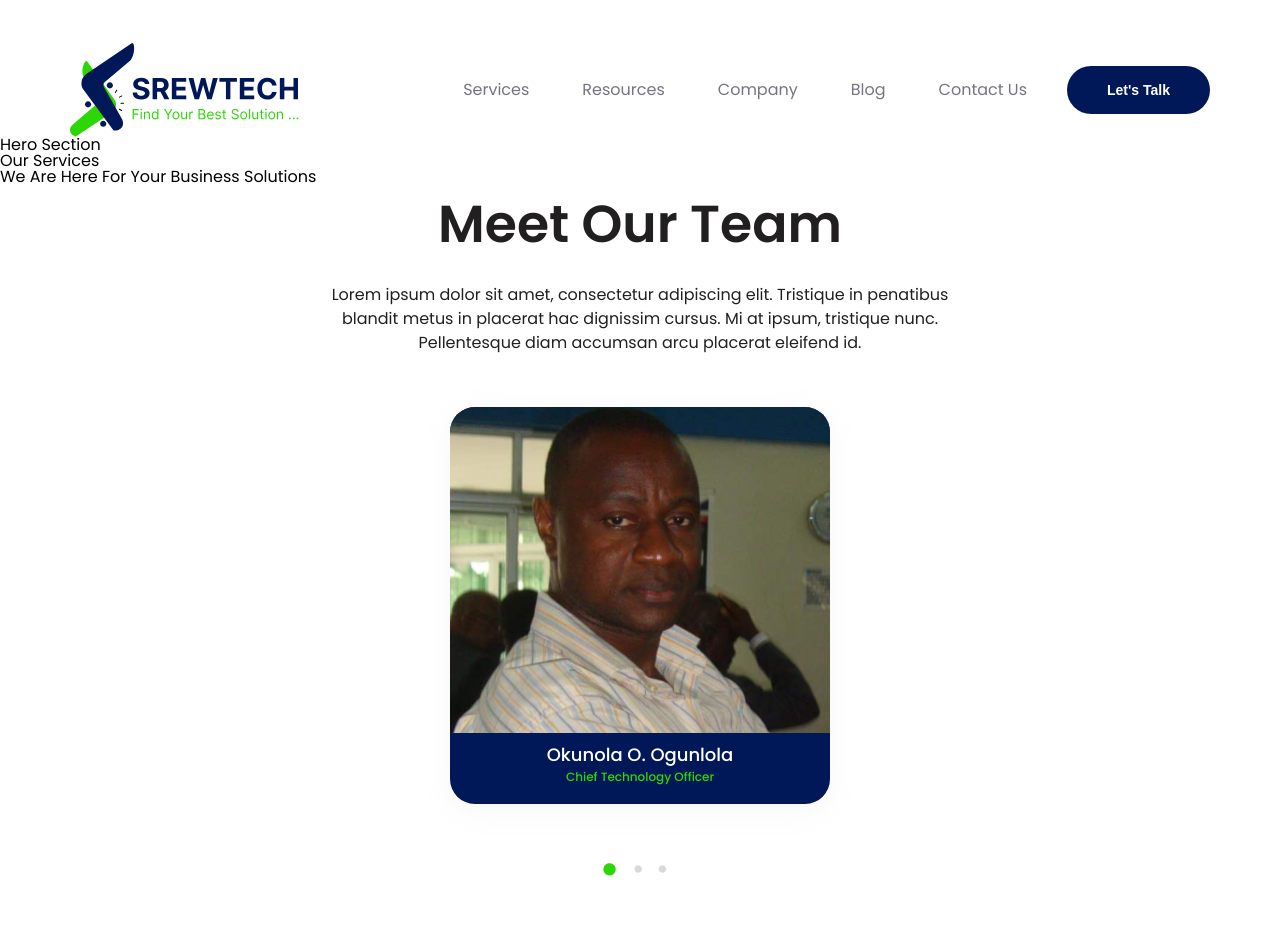
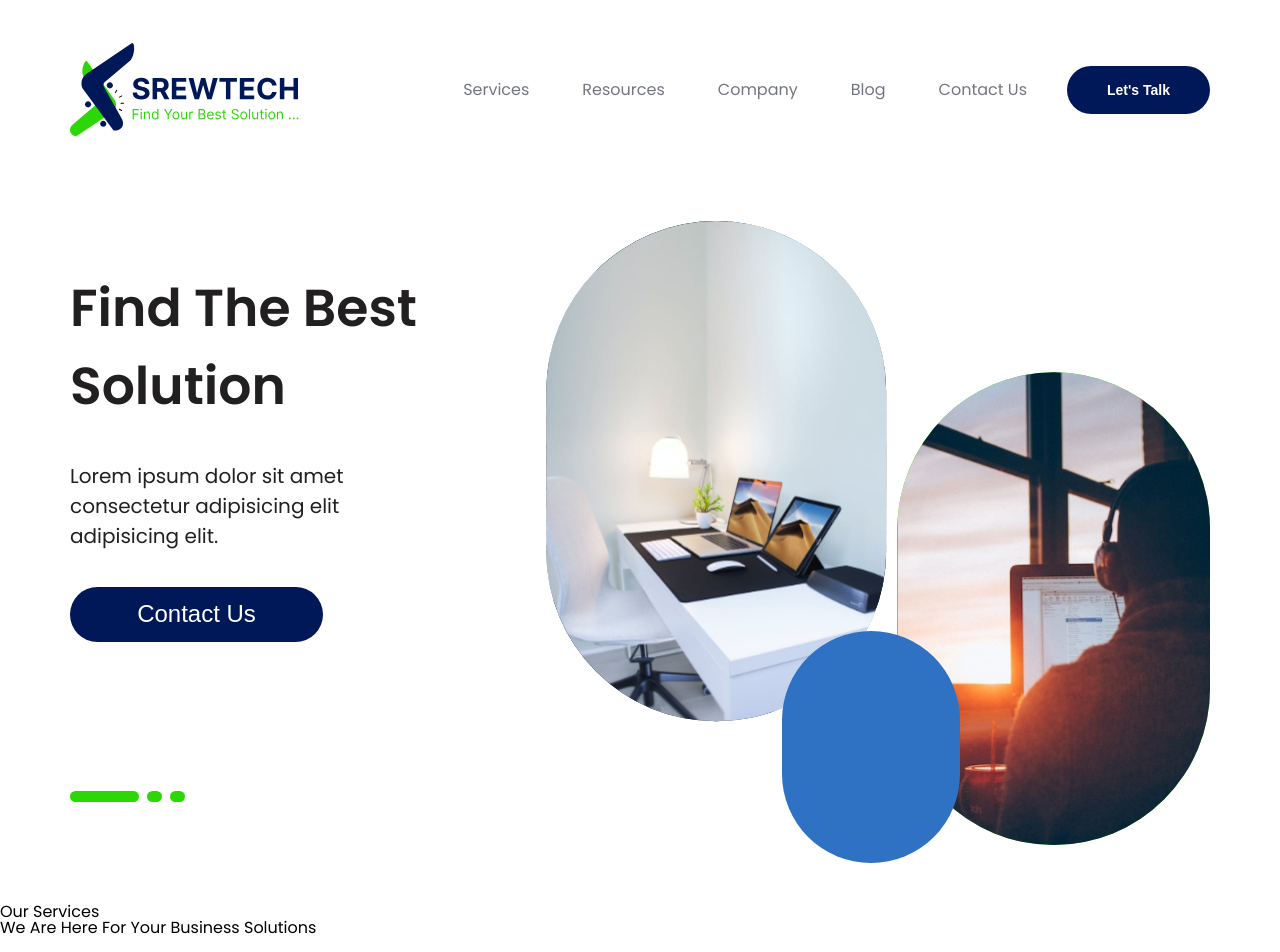
Before and after one commit to Akindejoye/skrew-tech, a Next.js app: page / in a window 1280 px wide. Shown: the top 952 px of the page. Built offline with nearby package versions, Linux system fonts and the light colour scheme.

Commit message:
Hero Section

```diff
--- /dev/null
+++ b/components/hero/hero.scss
@@ -0,0 +1,219 @@
+.hero {
+  margin-bottom: 92px;
+  margin-left: 23px;
+  margin-right: 22px;
+
+  .top {
+    display: flex;
+    justify-content: center;
+    position: relative;
+
+    .imageOneBox {
+      margin-right: 9.18px;
+      align-items: bottom;
+
+      img {
+        width: 100%;
+      }
+    }
+
+    .imageTwoBox {
+      img {
+        width: 100%;
+        padding-top: 70px;
+
+      }
+    }
+
+    .bulb {
+      width: 102.13px;
+      height: 133.11px;
+      background-color: var(--clr-primary-light);
+      border-radius: 56.897px;
+      position: absolute;
+      top: 225px;
+    }
+  }
+
+  .bottom {
+    display: flex;
+    flex-direction: column;
+    align-items: center;
+    margin-top: 32px;
+
+    h1 {
+      font-size: 28px;
+      font-weight: 600;
+      line-height: 42px;
+      color: var(--clr-terciary);
+      margin-bottom: 36px;
+    }
+
+    p {
+      max-width: 319px;
+      font-size: 14px;
+      font-weight: 400;
+      line-height: 21px;
+      color: var(--clr-terciary);
+      margin-bottom: 36px;
+    }
+
+    button {
+      width: 253px;
+      height: 55px;
+      font-size: 24px;
+      font-weight: 400;
+      line-height: 36px;
+      color: var(--clr-white);
+      background-color: var(--clr-primary);
+      border-radius: 80px;
+      border: none;
+      cursor: pointer;
+    }
+
+    .gap {
+      display: flex;
+      align-items: center;
+      margin-top: 32px;
+
+      span:nth-child(1) {
+        width: 69px;
+        height: 11px;
+        display: block;
+        margin-right: 8px;
+        border-radius: 20px;
+        background-color: var(--clr-secondary);
+      }
+
+      span:nth-child(2) {
+        width: 15px;
+        height: 11px;
+        display: block;
+        margin-right: 8px;
+        border-radius: 20px;
+        background-color: var(--clr-secondary);
+      }
+
+      span:nth-child(3) {
+        width: 15px;
+        height: 11px;
+        display: block;
+        border-radius: 20px;
+        background-color: var(--clr-secondary);
+      }
+    }
+  }
+
+}
+
+/********************* Media Query ****************************/
+@media (min-width: 1080px) {
+  .hero {
+    display: flex;
+    justify-content: space-between;
+    align-items: center;
+    margin: 0;
+    margin-top: 84.27px;
+    margin-right: 70px;
+    margin-left: 70px;
+    margin-bottom: 55px;
+    .top {
+      order: 2;
+      margin: 0;
+
+      .imageOneBox {
+
+        img {
+          width: 341px;
+          height: 502px;
+        }
+      }
+
+      .imageTwoBox {
+
+        img {
+          width: 314px;
+          height: 475px;
+          padding-top: 150px;
+        }
+      }
+
+      .bulb {
+        width: 178px;
+        height: 232px;
+        border-radius: 99.1633px;
+        top: 410px;
+        right: 250px;
+      }
+    }
+
+    .bottom {
+      order: 1;
+      align-items: flex-start;
+      margin: 0;
+
+      h1 {
+        font-size: 52px;
+        font-weight: 600;
+        line-height: 78px;
+        width: 360px;
+        margin-bottom: 36px;
+      }
+
+      p {
+        font-size: 20px;
+        font-weight: 400;
+        line-height: 30px;
+        margin-bottom: 36px;
+      }
+
+      .gap {
+        margin-top: 0;
+        margin-top: 149px;
+      }
+    }
+  }
+}
+
+@media (min-width: 1300px) {
+  .hero {
+    margin-right: 136px;
+    margin-left: 133px;
+  }
+}
+
+@media (min-width: 1450px) {
+  .hero {
+    margin-right: 136px;
+    margin-left: 133px;
+
+    .top {
+
+      .imageOneBox {
+
+        img {
+          width: 341px;
+          height: 502px;
+
+        }
+      }
+
+      .imageTwoBox {
+
+        img {
+          width: 314px;
+          height: 475px;
+          padding-top: 150px;
+        }
+      }
+
+      .bulb {
+        width: 178px;
+        height: 232px;
+        border-radius: 99.1633px;
+        top: 410px;
+        right: 250px;
+      }
+    }
+  }
+}
--- /dev/null
+++ b/components/hero/index.jsx
@@ -0,0 +1,32 @@
+const Hero = () => {
+  return (
+    <>
+      <div className="hero">
+        <div className="top">
+          <div className="imageOneBox">
+            <img src="/images/ws-white.svg" className="imageOne" alt="" />
+          </div>
+          <div className="imageTwoBox">
+            <img src="/images/ws-dark.svg" className="imageTwo" alt="" />
+          </div>
+          <div className="bulb"></div>
+        </div>
+        <div className="bottom">
+          <h1>Find The Best Solution</h1>
+          <p>
+            Lorem ipsum dolor sit amet consectetur adipisicing elit adipisicing
+            elit.
+          </p>
+          <button>Contact Us</button>
+          <div className="gap">
+            <span></span>
+            <span></span>
+            <span></span>
+          </div>
+        </div>
+      </div>
+    </>
+  );
+};
+
+export default Hero;
--- a/components/mobileNav/mobileNav.scss
+++ b/components/mobileNav/mobileNav.scss
@@ -15,8 +15,8 @@
     justify-content: space-between;
     align-items: center;
     margin-top: 43px;
-    margin-right: 135.5px;
-    margin-left: 144.42px;
+    // margin-right: 135.5px;
+    // margin-left: 144.42px;
 
     img {
     }
@@ -62,7 +62,7 @@
 
 /*******************MEDIA QUERIES****************/
 
-@media (max-width: 1400px) {
+@media (max-width: 1800px) {
  .mobileNav {
 
   .top {
@@ -72,8 +72,8 @@
   .top-nav {
      margin: 0;
      margin-top: 43px;
-     margin-left: 70px;
-     margin-right: 70px;
+     margin-right: 135.5px;
+     margin-left: 133px;
 
     .nav-link {
 
@@ -94,12 +94,12 @@
  }
 }
 
-@media (max-width: 1200px) {
+@media (max-width: 1300px) {
  .mobileNav {
 
   .top-nav {
-     margin-left: 10px;
-     margin-right: 10px;
+     margin-left: 70px;
+     margin-right: 70px;
     }
  }
 }
--- a/pages/_app.js
+++ b/pages/_app.js
@@ -5,6 +5,7 @@ import '../components/team/team.scss';
 import '../components/slider/slider.scss';
 import '../components/teamCard/teamCard.scss'
 import '../components/mobileNav/mobileNav.scss';
+import '../components/hero/hero.scss';
 
 function MyApp({ Component, pageProps }) {
   return <Component {...pageProps} />
--- a/pages/index.js
+++ b/pages/index.js
@@ -2,6 +2,7 @@ import Head from "next/head";
 import Footer from "../components/footer";
 import Team from "../components/team";
 import MobileNav from "../components/mobileNav";
+import Hero from "../components/hero";
 
 const Home = () => {
   return (
@@ -15,7 +16,9 @@ const Home = () => {
           <nav>
             <MobileNav />
           </nav>
-          <section>Hero Section</section>
+          <section>
+            <Hero />
+          </section>
         </header>
         <main>
           <section className="services">Our Services</section>
--- a/styles/globals.scss
+++ b/styles/globals.scss
@@ -6,6 +6,7 @@ body {
 
 :root {
     --clr-primary: #001857;
+    --clr-primary-light: #2F71C3;
     --clr-primary-dark: #000A25;
     --clr-secondary: #2DD705;
     --clr-terciary: #211F1F;
```
